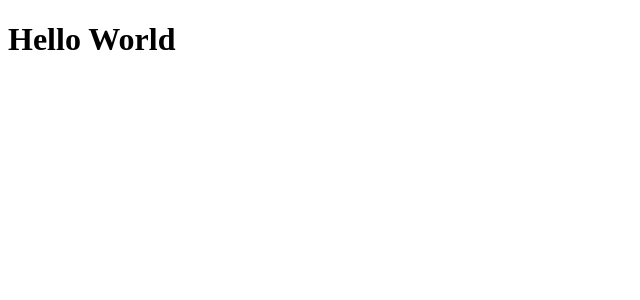
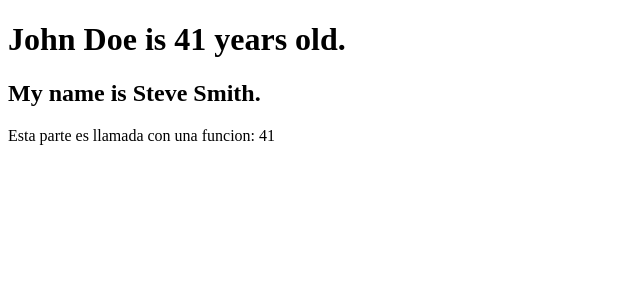
Before and after one commit to vega-ken/angularTutorial, an Angular app: page / in a window 1280 px wide. Shown: the top 300 px of the page, without its empty margins (0-640 px from the left). Built offline with nearby package versions, Linux system fonts and the light colour scheme.

Commit message:
agregando propiedades al componente y enlazando con la vista

```diff
--- a/src/app/components/sandbox.component.ts
+++ b/src/app/components/sandbox.component.ts
@@ -2,9 +2,35 @@ import { Component } from '@angular/core';
 
 @Component({
   selector: 'sandbox',
-  template: `<h1>Hello World</h1>`
+  template: `
+    <h1>{{name}} is {{age}} years old.</h1>
+    <h2>My name is {{person.firstName}} {{person.lastName}}.</h2>
+
+    <p>Esta parte es llamada con una funcion: {{ showAge() }} </p>
+  `
 })
 
 export class SandboxComponent{ // tu clase debe hacer match con el nombre del archivo
+  name = 'John Doe'; // propiedad
+  age = 35; // es raro que no se tenga que poner let o var
+
+  person = {
+    firstName: 'Steve',
+    lastName: 'Smith'
+  };
+
+  constructor(){ // se ejecuta cuando el componente se incializa
+    console.log('constructor se ejecuto');
+    this.age = 40;
+    this.hasBirthDay();
+  }
+
+  hasBirthDay(){
+    this.age += 1;
+  }
+
+  showAge(){
+    return this.age;
+  }
 
 }
```
Also changed, not shown: notasAngular.txt.
